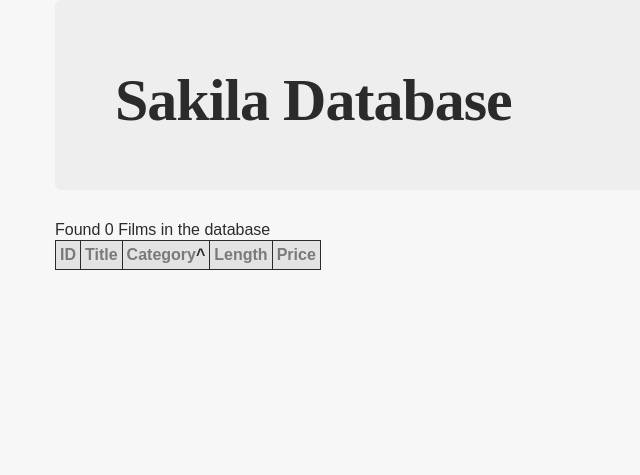
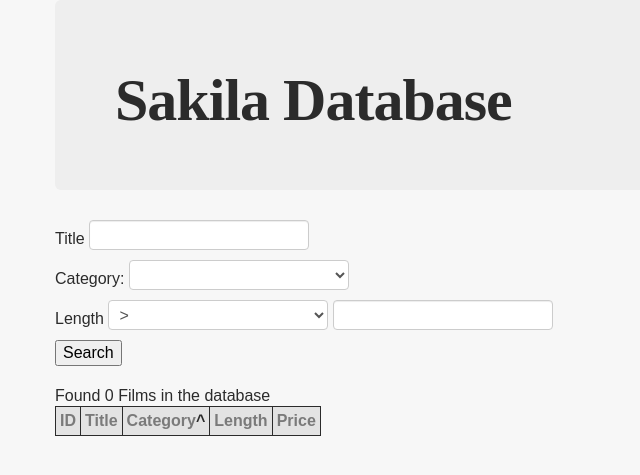
Before and after one commit to tsola2002/ci_demo, a CodeIgniter app: page /ci_demo/films/display/category/asc in a window 1280 px wide. Shown: the top 475 px of the page, without its empty margins (0-640 px from the left). Run offline with CodeIgniter, Linux system fonts and the light colour scheme; lists and menus that the app fills with data are empty.

Commit message:
created more form inputs wit dropdowns for the category section and added more changes both controller & model to reflect changes on the system

```diff
--- a/application/controllers/films.php
+++ b/application/controllers/films.php
@@ -48,6 +48,8 @@ class Films extends CI_Controller {
         $data['sort_by'] = $sort_by;
         $data['sort_order'] = $sort_order;
 
+        $data['category_options'] = $this->film_model->category_options();
+
         //load table view
         $this->load->view('films', $data);
     }
--- a/application/models/film_model.php
+++ b/application/models/film_model.php
@@ -40,4 +40,18 @@ class Film_model extends CI_Model {
 
     }
 
+
+    function category_options(){
+        $rows = $this->db->select('name')
+        ->from('category')
+        ->get()->result();
+
+        $category_options = array('' => '');
+        foreach($rows as $row) {
+            $category_options[$row->name] = $row->name;
+        }
+
+        return $category_options;
+    }
+
 }
--- a/application/views/films.php
+++ b/application/views/films.php
@@ -25,6 +25,31 @@
     <div class="hero-unit">
         <h1>Sakila Database</h1>
     </div>
+
+    <?php echo form_open('Title', 'title'); ?>
+        <div>
+            <?php echo form_label('Title', 'title'); ?>
+            <?php echo form_input('title', set_value('title'), 'id="title"'); ?>
+        </div>
+
+    <div>
+        <?php echo form_label('Category:', 'category'); ?>
+        <?php echo form_dropdown('category', $category_options,'id="category"'); ?>
+    </div>
+
+    <div>
+        <?php echo form_label('Length', 'length'); ?>
+        <?php echo form_dropdown('length_comparison',
+           array('gt' => '>', 'gte' => '>=', 'eq' => '=', 'lte' => '<=', 'lt' => '<') ,
+        set_value('length_comparison'), 'id="length_comparison"'); ?>
+        <?php echo form_input('length', set_value('length'), 'id="length"'); ?>
+    </div>
+
+    <div>
+        <?php echo form_submit('action', 'Search'); ?>
+    </div>
+
+    <?php echo form_close(); ?>
 
 <div id="count">
     Found <?php echo $num_results; ?> Films in the database
--- a/css/style.css
+++ b/css/style.css
@@ -32,3 +32,8 @@
  .sort_desc:after{
      content: "v";
  }
+
+ label{
+     display: inline;
+     width: 120px;
+ }
```
